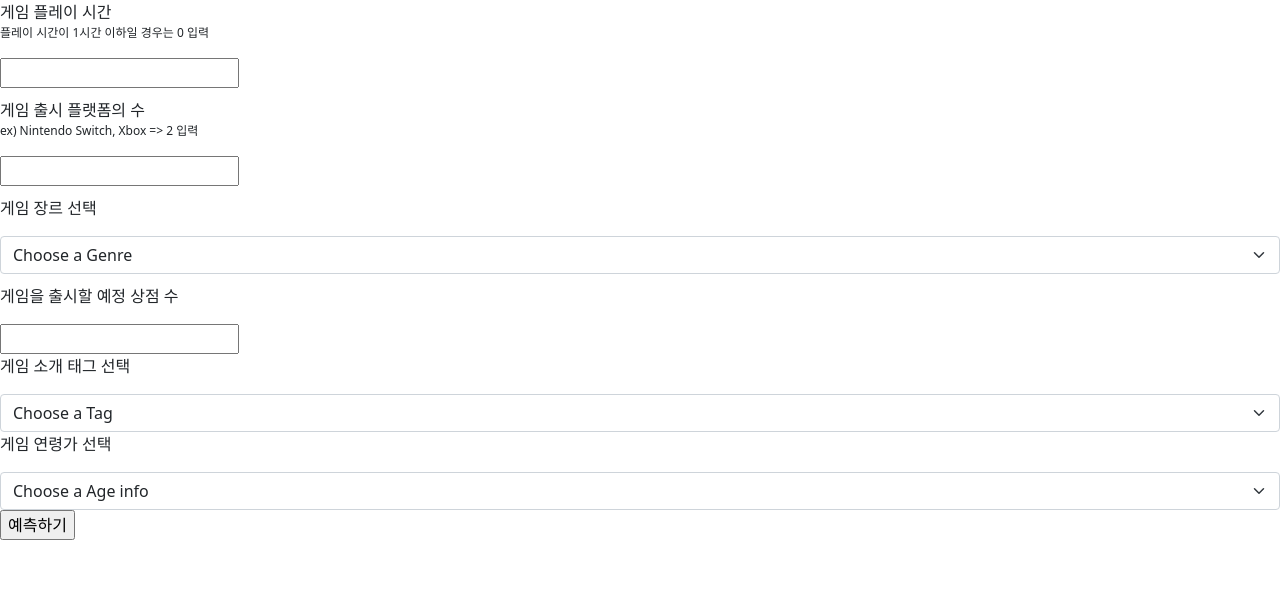
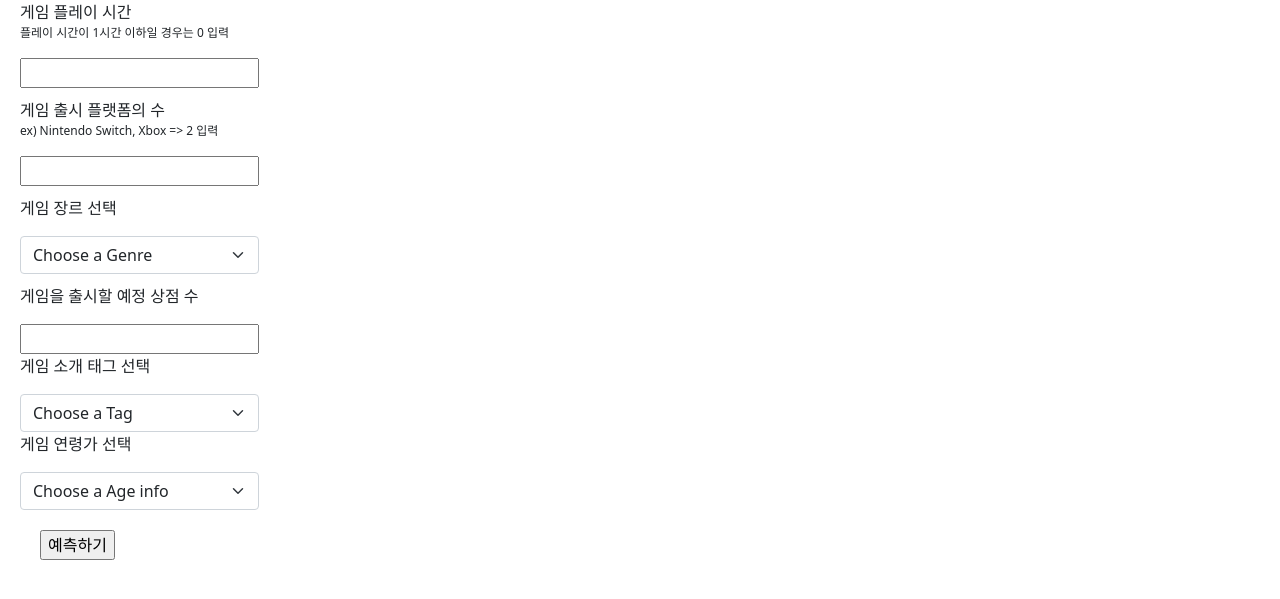
Before and after one commit to hwon-n/section3_project, a Flask app: page / in a window 1280 px wide. Shown: the top 599 px of the page. Run offline with Flask 2, Linux system fonts and the light colour scheme.

Commit message:
style 추가

```diff
--- a/flask_app/templates/index.html
+++ b/flask_app/templates/index.html
@@ -18,6 +18,7 @@
         <title>PG(Predict the Game)</title>
     </head>
     <body>
+        <div style="float: left; margin-left: 20px">
             <form action="/" method="POST">
                 <p style="margin: 0">게임 플레이 시간</p>
                 <p style="font-size: 9pt">플레이 시간이 1시간 이하일 경우는 0 입력</p>
@@ -72,11 +73,14 @@
                     <option value="No age info">No age info</option>
                 </select>
 
-            <input type="submit" value="예측하기">
+                <input type="submit" value="예측하기" style="margin: 20px">
             </form>
-
+        </div>
+        <div style="float:left; text-align: center; margin: 50px;">
             {% if result %}
-            <h1>{{ result }}명이 관심을 가질 것으로 예상됩니다. </h1>
+                <h1>{{ result }}명이</h1>
+                <h2>관심을 가질 것으로 예상됩니다. </h2>
             {% endif %}
+        </div>
     </body>
 </html>
```
Also changed, not shown: flask_app/views/test.py (deleted, +0 -7 lines). Lines whose indentation alone changed are shown as unchanged.
